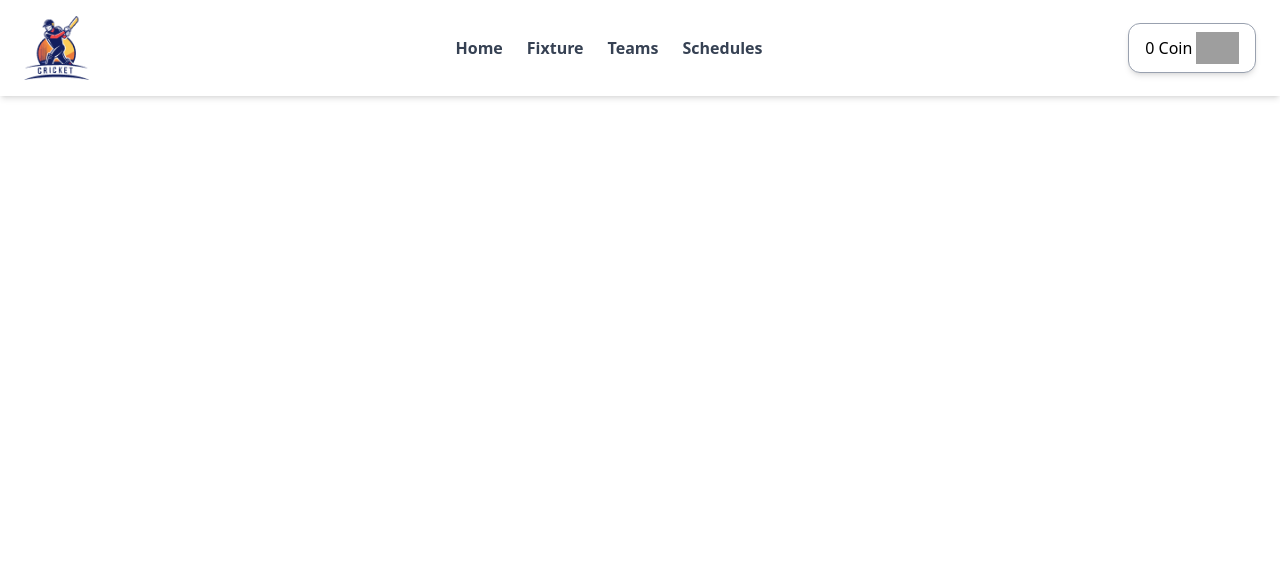
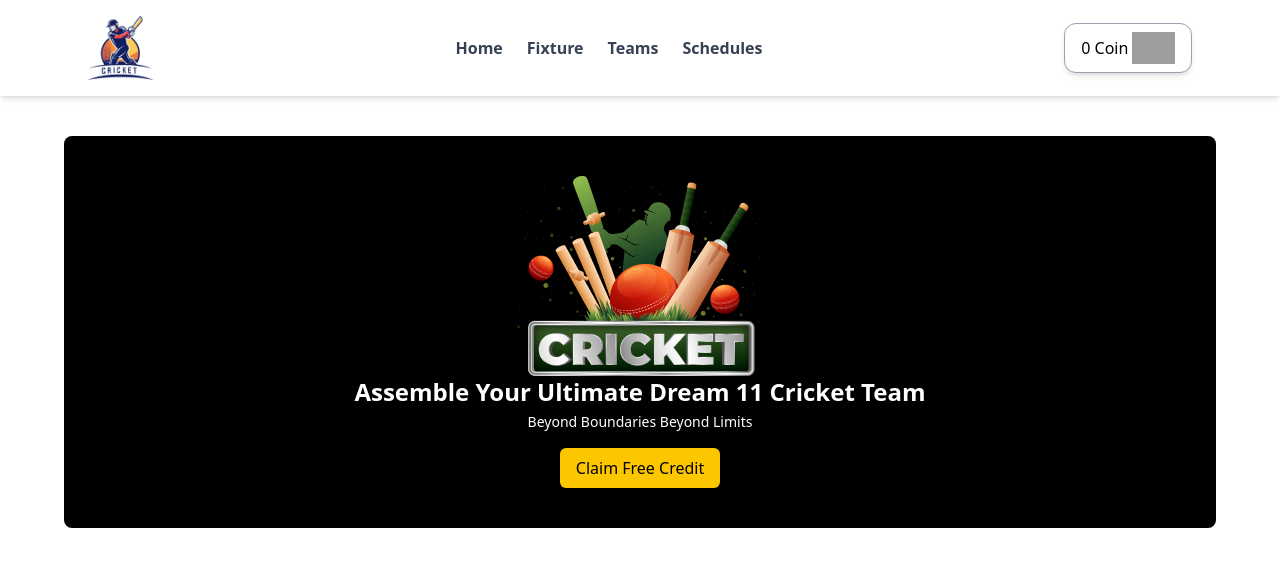
Before and after one commit to rajiasultanashraboni/Players-project-with-react, a React (Vite) app: page / in a window 1280 px wide. Shown: the top 566 px of the page. Built offline with nearby package versions, Linux system fonts and the light colour scheme; grey boxes are pictures that could not be loaded.

Commit message:
banner section design is completed here

```diff
--- a/src/App.jsx
+++ b/src/App.jsx
@@ -1,3 +1,4 @@
+import Banner from "./Components/Banner"
 import Header from "./Components/Header"
 
 function App() {
@@ -6,6 +7,7 @@ function App() {
   return (
     <>
       <Header></Header>
+      <Banner></Banner>
     </>
   )
 }
--- /dev/null
+++ b/src/Components/Banner.jsx
@@ -0,0 +1,29 @@
+import React from "react";
+import banner from "../assets/assets/banner-main.png"
+
+const Banner = () => {
+  return (
+    <section className=" w-[90%] mx-auto rounded-lg mt-10 flex justify-center items-center p-10 bg-black">
+      <div className="relative w-full max-w-4xl">
+
+        {/* Overlay Content */}
+
+        <div className=" inset-0 flex flex-col text-white items-center justify-center text-center rounded-lg">
+        <img
+          src={banner}
+          alt="Cricket Fantasy"
+        />
+          <h2 className="text-2xl font-bold">
+            Assemble Your Ultimate Dream 11 Cricket Team
+          </h2>
+          <p className="text-sm mt-1">Beyond Boundaries Beyond Limits</p>
+          <button className="mt-4 cursor-pointer bg-yellow-400 text-black px-4 py-2 rounded-md shadow-md">
+            Claim Free Credit
+          </button>
+        </div>
+      </div>
+    </section>
+  );
+};
+
+export default Banner;
--- a/src/Components/Header.jsx
+++ b/src/Components/Header.jsx
@@ -3,7 +3,8 @@ import logo from "../assets/assets/logo.png"
 
 const Header = () => {
   return (
-    <nav className="flex justify-between items-center py-4 px-6 shadow-md bg-white">
+    <div className="shadow-md bg-white">
+        <nav className="w-[90%] mx-auto flex justify-between items-center py-4 px-6 ">
       {/* Logo */}
       <div className="flex items-center gap-2">
         <img src={logo} alt="Logo" className="h-16" />
@@ -23,6 +24,7 @@ const Header = () => {
         <img className=" h-8" src="https://img.icons8.com/?size=48&id=sPBQkuep9vDA&format=png" alt="" />
       </button>
     </nav>
+    </div>
   );
 };
 
```
